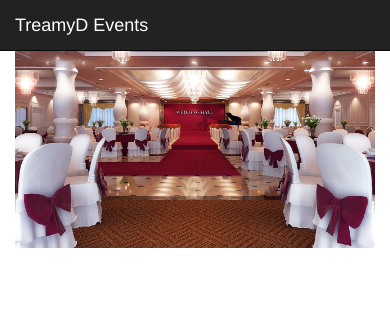
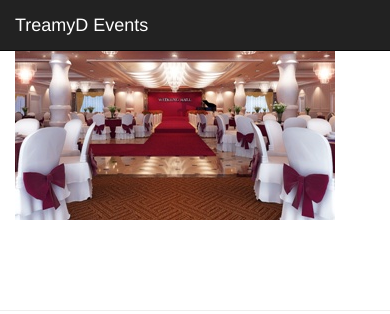
Before and after one commit to dejibimbolaAyo/week4goal_website, a plain HTML site: page index.html in a window 390 px wide. Shown: the top 314 px of the page. Drawn offline with Linux system fonts and the light colour scheme.

Commit message:
3RD home page responsive

```diff
--- a/index.html
+++ b/index.html
@@ -70,8 +70,11 @@
 
                 <!--page content----------------------------------------------------------------------------------------------->
              <div class="row">
-                 <div class="col-xs-12 col-xs-12 col-lg-12">
+                 <div class="hidden-xs col-md-12 col-lg-12">
                  <img class="img-responsive max-width: 100%;, height: auto; display: block;" src="graphics-assets/interior-creative-luxury-white-and-red-wedding-hall-ideas.jpg">
+                 </div>
+                 <div class="col-xs-12 hidden-md hidden-lg">
+                 <img class="img-responsive max-width: 100%;, height: auto; display: block;" src="graphics-assets/small_interior-creative-luxury-white-and-red-wedding-hall-ideas.jpg">
                  </div>
              </div>
 
```
Also changed, not shown: graphics-assets/8-25-12 Quinceanera Decoration  Rincon Real-12.jpg, graphics-assets/Red-Velvet-Cheesecake-Cake.jpg, graphics-assets/maxresdefault.jpg, graphics-assets/small_interior-creative-luxury-white-and-red-wedding-hall-ideas.jpg (added).
